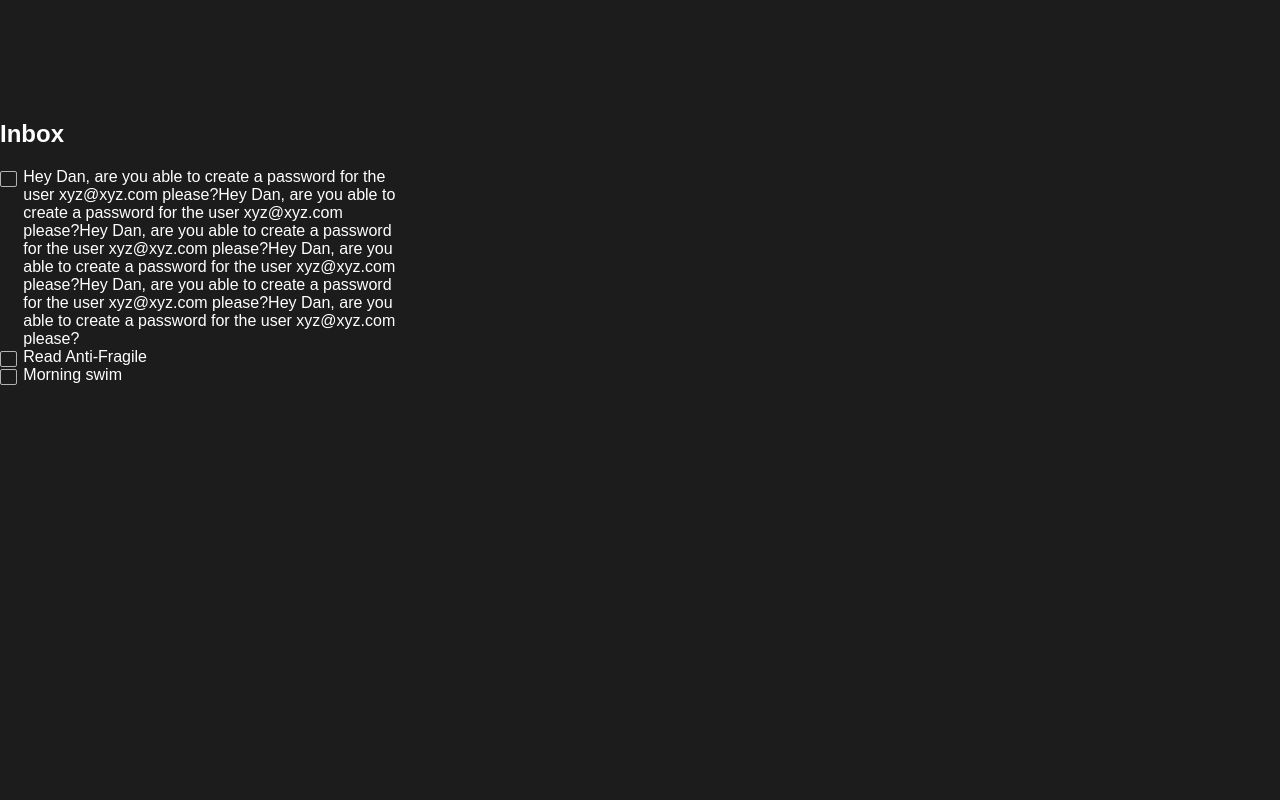
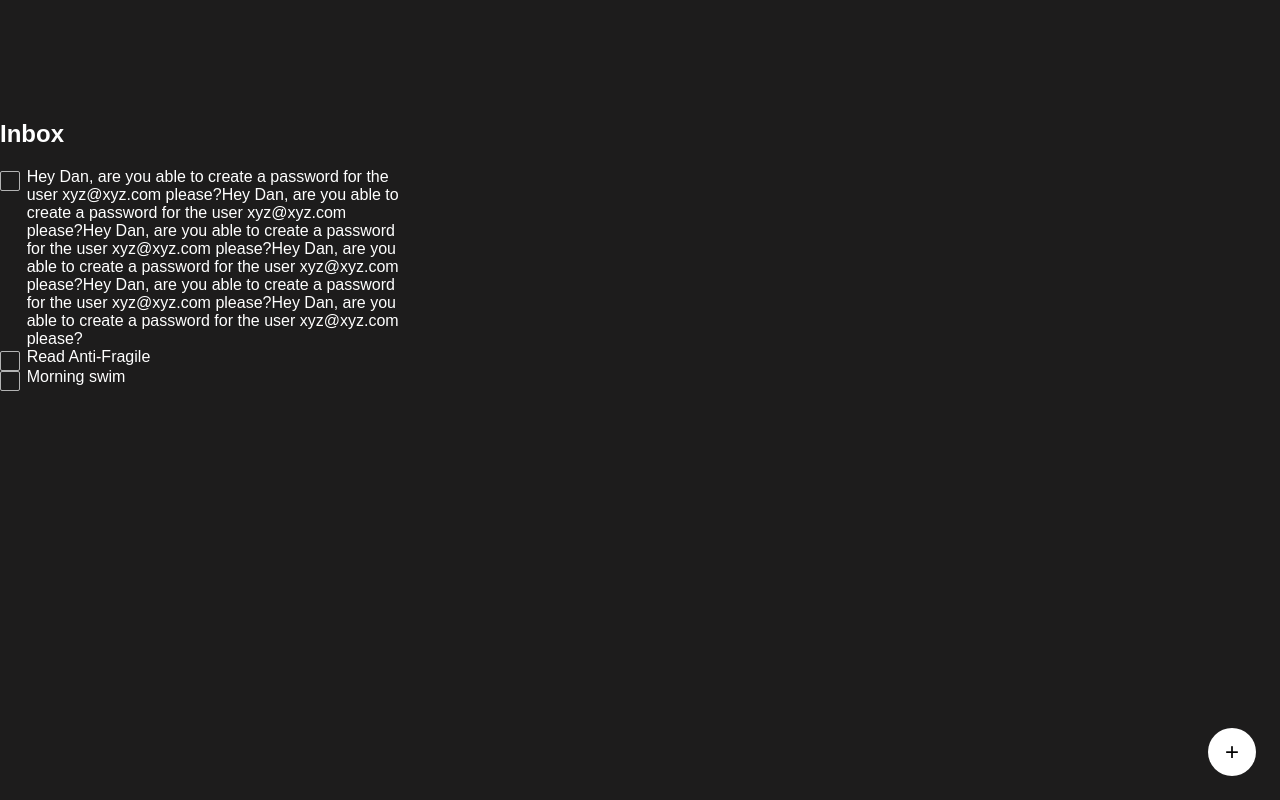
Before and after one commit to acmeclub/acmelist, a React (Vite) app: page / in a window 1280 px wide. Built offline with nearby package versions, Linux system fonts and the light colour scheme.

Commit message:
Create view

```diff
--- a/package.json
+++ b/package.json
@@ -1,6 +1,6 @@
 {
   "name": "acme-list",
-  "version": "0.0.0",
+  "version": "0.0.1",
   "scripts": {
     "start": "vite",
     "dev": "vite",
@@ -10,7 +10,7 @@
   "dependencies": {
     "@emotion/css": "^11.9.0",
     "@emotion/react": "^11.9.0",
-    "@vitejs/plugin-react": "^1.3.0",
+    "@vitejs/plugin-react": "^1.3.1",
     "react": "^18.0.0",
     "react-dom": "^18.0.0"
   },
--- a/src/app.tsx
+++ b/src/app.tsx
@@ -1,25 +1,44 @@
-import { Item } from './item';
+import { useState, ElementType } from 'react';
+import { CreateButton } from './create-button';
+import { ListView } from './list';
+import { ItemView } from './item-view';
 
-const items: AcmeItem[] = [
-  {
-    id: 1,
-    text: 'Hey Dan, are you able to create a password for the user xyz@xyz.com please?Hey Dan, are you able to create a password for the user xyz@xyz.com please?Hey Dan, are you able to create a password for the user xyz@xyz.com please?Hey Dan, are you able to create a password for the user xyz@xyz.com please?Hey Dan, are you able to create a password for the user xyz@xyz.com please?Hey Dan, are you able to create a password for the user xyz@xyz.com please?',
-  },
-  {
-    id: 2,
-    text: 'Read Anti-Fragile',
-  },
-  {
-    id: 2,
-    text: 'Morning swim',
-  }
-];
+export const enum ViewComponentName {
+  ListView = 'ListView',
+  ItemView = 'ItemView',
+};
+
+interface View {
+  type: ViewComponentName,
+}
+
+const viewMap = new Map<ViewComponentName, ElementType>([
+  [ViewComponentName.ListView, ListView],
+  [ViewComponentName.ItemView, ItemView],
+]);
+
+const defaultView = {
+  type: ViewComponentName.ListView,
+}
 
 export function App() {
+  const [view, setView] = useState<View>({
+    type: ViewComponentName.ListView,
+  });
+  const RenderedView = viewMap.get(view.type);
+  if (!RenderedView) {
+    throw new Error('No view rendered.');
+  };
   return (
     <>
-      <h2>Inbox</h2>
-      {items.map((item) => <Item key={item.id} item={item} />)}
+      <RenderedView />
+      <CreateButton
+        onClick={() => {
+          setView({
+            type: ViewComponentName.ItemView,
+          })
+        }}
+      />
     </>
   )
 }
--- /dev/null
+++ b/src/create-button.tsx
@@ -0,0 +1,26 @@
+import { FunctionComponent } from 'react';
+import { css } from '@emotion/css';
+
+export const CreateButton: FunctionComponent<{
+    onClick: () => any,
+}> = ({ onClick }) => {
+    return (
+        <button
+            className={css`
+                background-color: white;
+                position: fixed;
+                right: 1em;
+                bottom: 1em;
+                border: 0;
+                font-size: 1.5em;
+                border-radius: 2em;
+                width: 2em;
+                height: 2em;
+                cursor: pointer;
+            `}
+            onClick={onClick}
+        >
+            +
+        </button>
+    )
+};
--- /dev/null
+++ b/src/item-view.tsx
@@ -0,0 +1,5 @@
+import { FunctionComponent } from 'react';
+
+export const ItemView: FunctionComponent<{ item: AcmeItem }> = ({ item }) => {
+    return <div>new item</div>;
+};
--- a/src/item.tsx
+++ b/src/item.tsx
@@ -8,14 +8,13 @@ function Check() {
       border: 1px solid ${theme.colours.outlines};
       border-radius: 2px;
       background: none;
-      width: 1.25em;
-      height: 1.25em;
+      width: 1.5em;
+      height: 1.5em;
       flex-shrink: 0;
       top: 3px;
       position: relative;
       margin-right: 0.5em;
     `}>
-
     </button>
   );
 }
--- /dev/null
+++ b/src/list.tsx
@@ -0,0 +1,30 @@
+import { useState, FunctionComponent } from 'react';
+import { Item } from './item';
+
+const items: AcmeItem[] = [
+  {
+    id: 1,
+    text: 'Hey Dan, are you able to create a password for the user xyz@xyz.com please?Hey Dan, are you able to create a password for the user xyz@xyz.com please?Hey Dan, are you able to create a password for the user xyz@xyz.com please?Hey Dan, are you able to create a password for the user xyz@xyz.com please?Hey Dan, are you able to create a password for the user xyz@xyz.com please?Hey Dan, are you able to create a password for the user xyz@xyz.com please?',
+  },
+  {
+    id: 2,
+    text: 'Read Anti-Fragile',
+  },
+  {
+    id: 2,
+    text: 'Morning swim',
+  }
+];
+
+export const ListView: React.FunctionComponent = () => {
+  const [state, updateState] = useState(items);
+  return (
+    <div>
+        <h2>Inbox</h2>
+        <div>
+            {state.map((item) =>
+                <Item key={item.id} item={item} />)}
+        </div>
+    </div>
+  )
+}
--- a/src/theme/provider.tsx
+++ b/src/theme/provider.tsx
@@ -1,5 +1,5 @@
 import { ThemeProvider } from '@emotion/react';
-import { FunctionalComponent } from 'preact';
+import { FunctionComponent } from 'react';
 
 const theme = {
   colours: {
@@ -11,7 +11,7 @@ interface Props {
   children: JSX.Element | JSX.Element[];
 }
 
-export const AcmeThemeProvider: FunctionalComponent<Props> = ({ children }) => (
+export const AcmeThemeProvider: FunctionComponent<Props> = ({ children }) => (
     <ThemeProvider theme={theme}>
         {children}
     </ThemeProvider>
```
Also changed, not shown: 1 other file (tests, documents, lock files or other folders).
